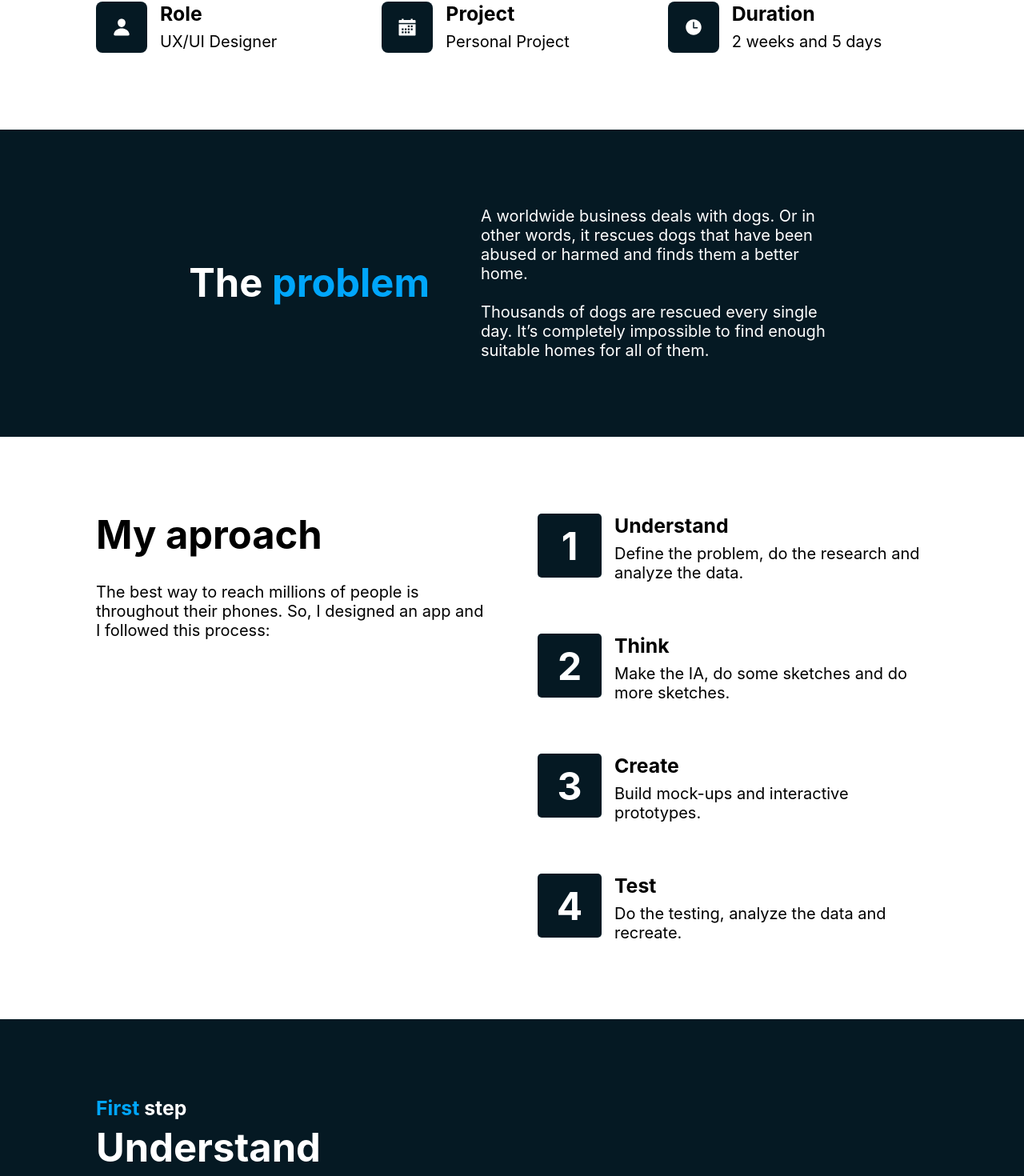
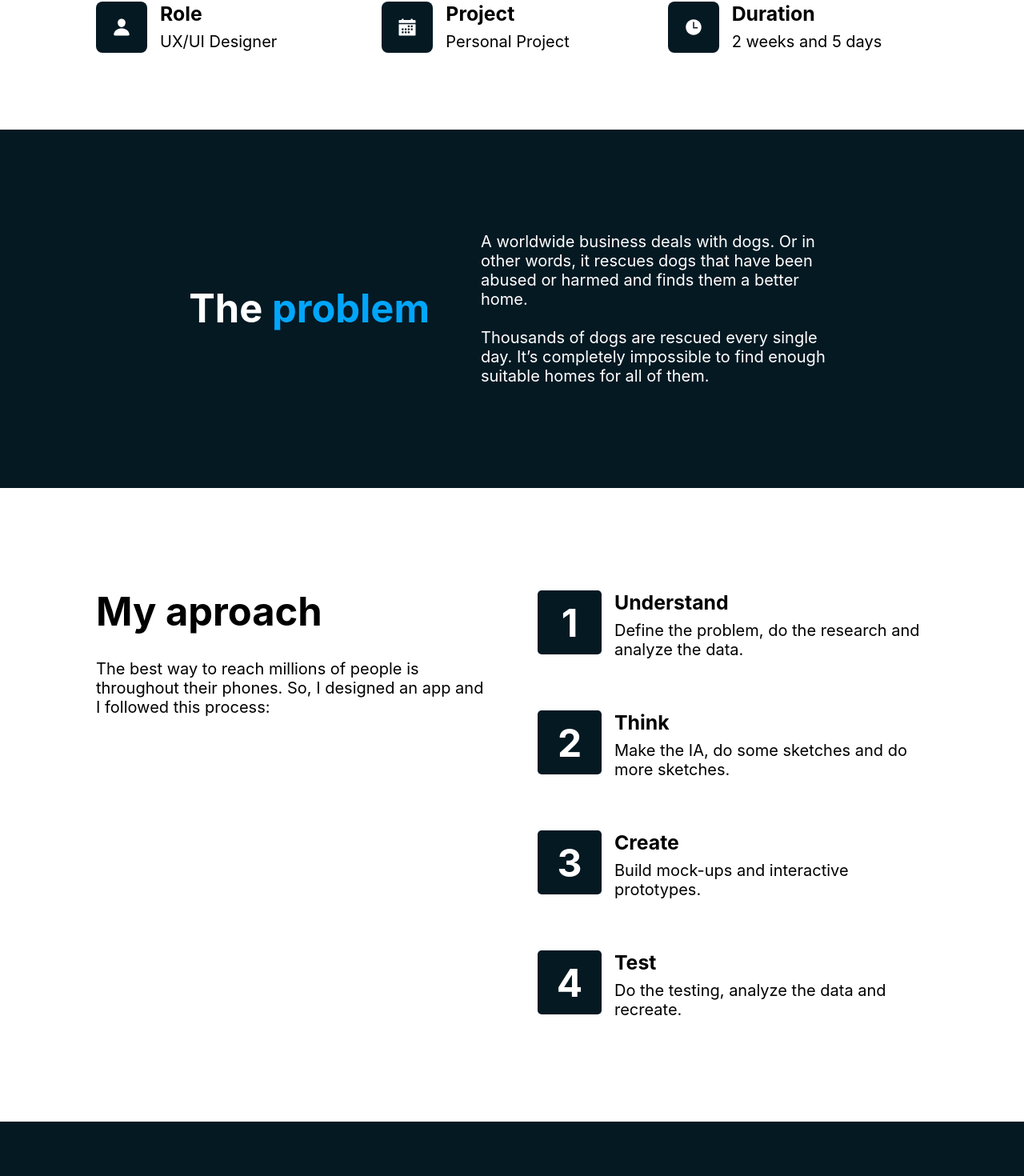
Before and after one commit to josuez2006/my-portfolio, a React (Create React App) app: page /my-portfolio/work in a window 1280 px wide. Shown: the part 529-1999 px from the top of the page at 80% size. Built offline with nearby package versions, Linux system fonts and the light colour scheme.

Commit message:
Fixing spaces of sections and view figma file styles

```diff
--- a/src/styles/layouts/_section.scss
+++ b/src/styles/layouts/_section.scss
@@ -4,7 +4,7 @@
     padding: 6rem 0;
 
     @media (min-width: $breakpoint-md) {
-        padding: 6rem 0;
+        padding: 8rem 0;
     }
 }
 
--- a/src/styles/pages/fur-ever-case-study/_section-breaker.scss
+++ b/src/styles/pages/fur-ever-case-study/_section-breaker.scss
@@ -14,7 +14,7 @@
 
     @media (min-width: $breakpoint-md) {
         & {
-            padding: 6rem 0;
+            padding: 8rem 0;
         }
 
         & > div {
--- a/src/styles/pages/fur-ever-case-study/_view-figma-file.scss
+++ b/src/styles/pages/fur-ever-case-study/_view-figma-file.scss
@@ -2,10 +2,19 @@
     display: flex;
     flex-direction: column;
     gap: 2.5rem;
+    margin-bottom: 6rem;
+    border-bottom: 2px solid $clr-neutral-900;
 
     @media (min-width: $breakpoint-md) {
+        margin-bottom: 8rem;
         flex-direction: row;
         gap: 6rem;
+        align-items: center;
+        justify-content: center;
+
+        .title {
+            max-width: 10ch;
+        }
 
     }
 }
--- a/src/styles/pages/fur-ever-case-study/steps/_step-header.scss
+++ b/src/styles/pages/fur-ever-case-study/steps/_step-header.scss
@@ -4,4 +4,9 @@
     padding: 6rem 0;
     display: grid;
     gap: .5rem;
+
+    @media (min-width:$breakpoint-md) {
+        padding: 8rem 0;
+
+    }
 }
```
